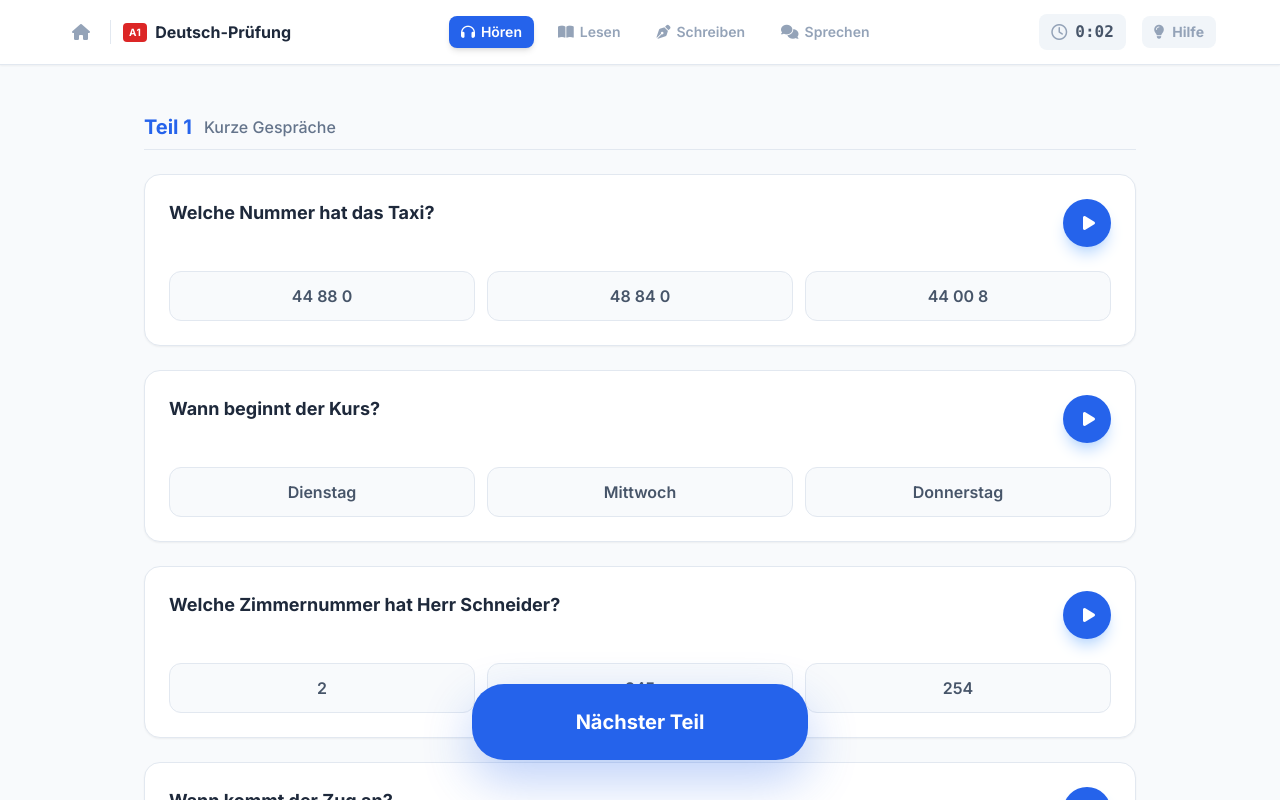
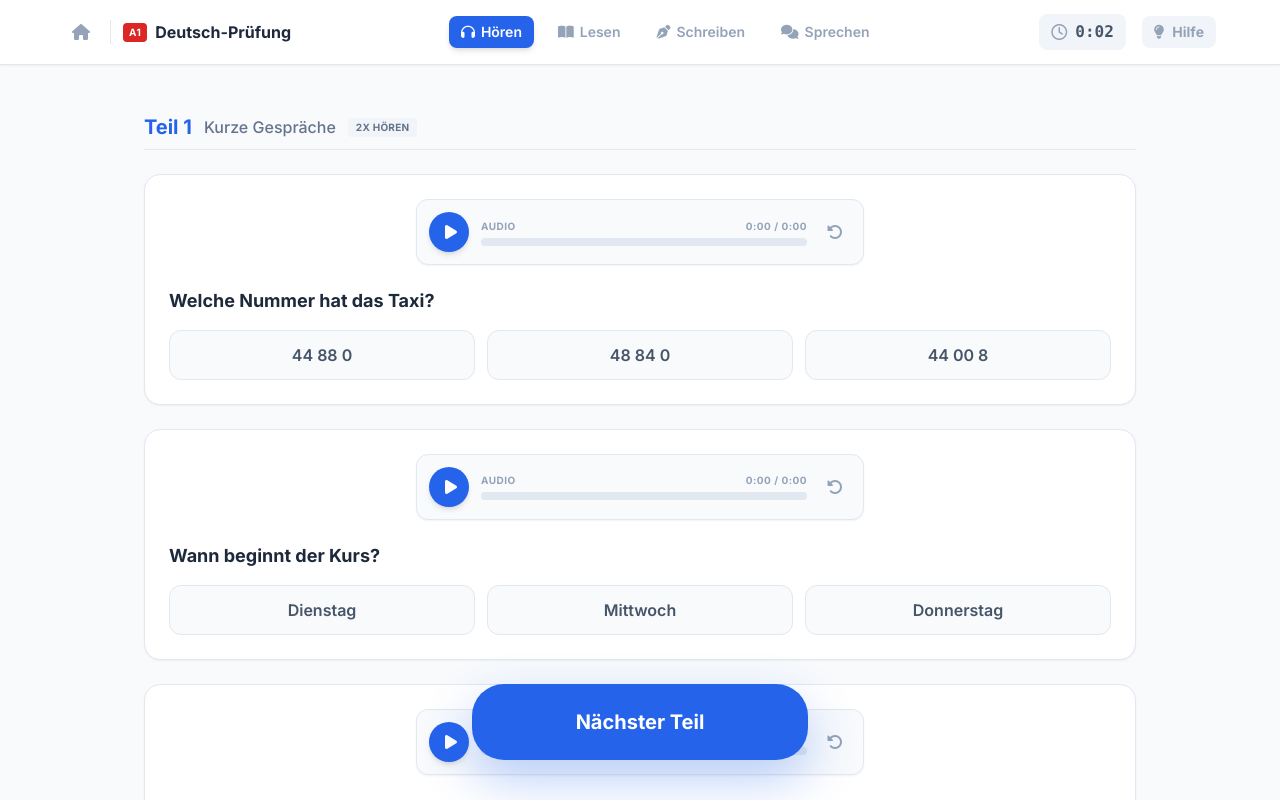
Before and after one commit to studioflowdev/deutsch-meister-a1, a React (Vite) app: page / in a window 1280 px wide. Both pictures are taken after a click on the button 442 px from the left and 586 px from the top of the page. Shown: the top 800 px of the page. Built offline with nearby package versions, Linux system fonts and the light colour scheme.

Commit message:
feat: introduce AudioPlayer component and refactor ListeningPart to use it with exam mode controls.

```diff
--- a/App.tsx
+++ b/App.tsx
@@ -224,7 +224,7 @@ const App: React.FC = () => {
     <div className="min-h-screen bg-slate-50">
       <ExamHeader currentSection={exam.section} guidanceEnabled={exam.guidanceEnabled} onToggleGuidance={() => setExam(e => ({ ...e, guidanceEnabled: !e.guidanceEnabled }))} onExit={() => setExam({ ...exam, section: ExamSection.HOME })} onNavigate={handleNavigate} timer={timer} />
       <main className="max-w-5xl mx-auto px-4 py-12 pb-32">
-        {exam.section === ExamSection.HOEREN && <ListeningPart questions={sessionContent.hoeren} answers={exam.answers} onAnswer={handleAnswer} guidanceEnabled={exam.guidanceEnabled} />}
+        {exam.section === ExamSection.HOEREN && <ListeningPart questions={sessionContent.hoeren} answers={exam.answers} onAnswer={handleAnswer} guidanceEnabled={exam.guidanceEnabled} mode={exam.mode} />}
         {exam.section === ExamSection.LESEN && (
           <div className="space-y-12">
             <div className="space-y-2">
--- a/components/AudioPlayer.tsx
+++ b/components/AudioPlayer.tsx
@@ -0,0 +1,178 @@
+import React, { useState, useRef, useEffect } from 'react';
+
+interface AudioPlayerProps {
+    src: string;
+    mode: 'full' | 'strict'; // 'strict' means limited controls
+    part: number; // 1, 2, or 3
+    onPlayStart?: () => void;
+    onPlayEnd?: () => void;
+}
+
+const AudioPlayer: React.FC<AudioPlayerProps> = ({ src, mode, part, onPlayStart, onPlayEnd }) => {
+    const [isPlaying, setIsPlaying] = useState(false);
+    const [progress, setProgress] = useState(0);
+    const [duration, setDuration] = useState(0);
+    const [playCount, setPlayCount] = useState(0);
+    const audioRef = useRef<HTMLAudioElement | null>(null);
+
+    // Rules for play limits based on Goethe-Zertifikat A1
+    // Teil 1: 2 times
+    // Teil 2: 1 time
+    // Teil 3: 2 times
+    const MAX_PLAYS = part === 2 ? 1 : 2;
+    const canPlay = mode === 'full' || playCount < MAX_PLAYS;
+
+    useEffect(() => {
+        const audio = audioRef.current;
+        if (!audio) return;
+
+        const updateProgress = () => {
+            if (audio.duration) {
+                setProgress((audio.currentTime / audio.duration) * 100);
+                setDuration(audio.duration);
+            }
+        };
+
+        const handleEnded = () => {
+            setIsPlaying(false);
+            setPlayCount(c => c + 1);
+            setProgress(100);
+            if (onPlayEnd) onPlayEnd();
+        };
+
+        audio.addEventListener('timeupdate', updateProgress);
+        audio.addEventListener('ended', handleEnded);
+        audio.addEventListener('loadedmetadata', updateProgress);
+
+        return () => {
+            audio.removeEventListener('timeupdate', updateProgress);
+            audio.removeEventListener('ended', handleEnded);
+            audio.removeEventListener('loadedmetadata', updateProgress);
+        };
+    }, [onPlayEnd]);
+
+    useEffect(() => {
+        // Reset state if source changes
+        setIsPlaying(false);
+        setProgress(0);
+        setPlayCount(0);
+    }, [src]);
+
+    const togglePlay = () => {
+        if (!audioRef.current) return;
+
+        if (isPlaying) {
+            audioRef.current.pause();
+            setIsPlaying(false);
+        } else {
+            if (!canPlay && progress === 100) return; // Prevent replay if limit reached
+
+            const playPromise = audioRef.current.play();
+            if (playPromise !== undefined) {
+                playPromise
+                    .then(() => {
+                        setIsPlaying(true);
+                        if (onPlayStart) onPlayStart();
+                    })
+                    .catch(err => console.error("Playback failed:", err));
+            }
+        }
+    };
+
+    const preventSeek = (e: React.MouseEvent) => {
+        if (mode === 'strict') {
+            e.preventDefault();
+            e.stopPropagation();
+        }
+    };
+
+    const handleSeek = (e: React.ChangeEvent<HTMLInputElement>) => {
+        if (mode === 'strict' || !audioRef.current) return;
+        const newTime = (Number(e.target.value) / 100) * duration;
+        audioRef.current.currentTime = newTime;
+        setProgress(Number(e.target.value));
+    };
+
+    const formatTime = (seconds: number) => {
+        const m = Math.floor(seconds / 60);
+        const s = Math.floor(seconds % 60);
+        return `${m}:${s.toString().padStart(2, '0')}`;
+    };
+
+    return (
+        <div className={`
+      bg-slate-50 border border-slate-200 rounded-xl p-3 flex items-center gap-3 w-full max-w-md shadow-sm select-none
+      ${!canPlay && progress === 100 ? 'opacity-50 grayscale' : ''}
+    `}>
+            <audio ref={audioRef} src={src} preload="metadata" />
+
+            {/* Play/Pause Button */}
+            <button
+                onClick={togglePlay}
+                disabled={!canPlay && progress === 100}
+                className={`
+          w-10 h-10 flex items-center justify-center rounded-full transition-all shrink-0
+          ${isPlaying
+                        ? 'bg-amber-100 text-amber-600 hover:bg-amber-200'
+                        : canPlay
+                            ? 'bg-blue-600 text-white hover:bg-blue-700 shadow-md transform hover:scale-105 active:scale-95'
+                            : 'bg-slate-200 text-slate-400 cursor-not-allowed'
+                    }
+        `}
+            >
+                <i className={`fa-solid ${isPlaying ? 'fa-pause' : mode === 'strict' && playCount >= MAX_PLAYS ? 'fa-check' : 'fa-play ml-1'}`}></i>
+            </button>
+
+            {/* Progress Bar & Time */}
+            <div className="flex-1 flex flex-col justify-center gap-1">
+                <div className="flex justify-between items-center text-[10px] uppercase font-bold text-slate-400 tracking-wider">
+                    <span>{isPlaying ? 'Playing' : playCount >= MAX_PLAYS ? 'Fertig' : 'Audio'}</span>
+                    {mode === 'full' && (
+                        <span>{formatTime(audioRef.current?.currentTime || 0)} / {formatTime(duration || 0)}</span>
+                    )}
+                    {mode === 'strict' && (
+                        <span className={playCount >= MAX_PLAYS ? 'text-green-500' : 'text-blue-500'}>
+                            {MAX_PLAYS - playCount} plays left
+                        </span>
+                    )}
+                </div>
+
+                <div className="relative h-2 w-full bg-slate-200 rounded-full overflow-hidden" onMouseDownCapture={preventSeek}>
+                    <div
+                        className="absolute top-0 left-0 h-full bg-blue-500 transition-all duration-100 ease-linear rounded-full"
+                        style={{ width: `${progress}%` }}
+                    />
+                    {mode === 'full' && (
+                        <input
+                            type="range"
+                            min="0"
+                            max="100"
+                            value={progress}
+                            onChange={handleSeek}
+                            className="absolute inset-0 w-full h-full opacity-0 cursor-pointer"
+                        />
+                    )}
+                </div>
+            </div>
+
+            {/* Replay Button (Only in Full Mode) */}
+            {mode === 'full' && (
+                <button
+                    onClick={() => {
+                        if (audioRef.current) {
+                            audioRef.current.currentTime = 0;
+                            audioRef.current.play();
+                            setIsPlaying(true);
+                        }
+                    }}
+                    className="w-8 h-8 flex items-center justify-center text-slate-400 hover:text-blue-500 transition-colors"
+                    title="Replay"
+                >
+                    <i className="fa-solid fa-rotate-left"></i>
+                </button>
+            )}
+        </div>
+    );
+};
+
+export default AudioPlayer;
--- a/components/ListeningPart.tsx
+++ b/components/ListeningPart.tsx
@@ -1,69 +1,16 @@
-
-import React, { useState } from 'react';
-import { Question } from '../types';
+import React from 'react';
+import { Question, ExamMode } from '../types';
+import AudioPlayer from './AudioPlayer';
 
 interface ListeningPartProps {
   questions: Question[];
   onAnswer: (id: string, val: any) => void;
   answers: Record<string, any>;
   guidanceEnabled: boolean;
+  mode: ExamMode;
 }
 
-const ListeningPart: React.FC<ListeningPartProps> = ({ questions, onAnswer, answers, guidanceEnabled }) => {
-  const [playingId, setPlayingId] = useState<string | null>(null);
-  const [loadingId, setLoadingId] = useState<string | null>(null);
-  const [errorId, setErrorId] = useState<string | null>(null);
-  const [audioObj, setAudioObj] = useState<HTMLAudioElement | null>(null);
-
-  const playAudio = (q: Question) => {
-    if (playingId === q.id && audioObj) {
-      audioObj.pause();
-      setPlayingId(null);
-      setAudioObj(null);
-      return;
-    }
-
-    if (audioObj) {
-      audioObj.pause();
-    }
-
-    setLoadingId(q.id);
-    setErrorId(null);
-
-    const audio = new Audio(`/audio/${q.id}.wav`);
-
-    audio.oncanplaythrough = () => {
-      setLoadingId(null);
-      audio.play().catch(e => {
-        console.error("Playback error:", e);
-        setErrorId(q.id);
-      });
-      setPlayingId(q.id);
-      setAudioObj(audio);
-    };
-
-    audio.onerror = () => {
-      console.error("Audio load error");
-      setLoadingId(null);
-      setErrorId(q.id);
-    };
-
-    audio.onended = () => {
-      setPlayingId(null);
-      setAudioObj(null);
-    };
-
-    // Fallback if canplaythrough doesn't fire quickly (sometimes happens with small local files)
-    setTimeout(() => {
-      if (audio.readyState >= 3) { // HAVE_FUTURE_DATA
-        setLoadingId(null);
-        audio.play().catch(() => { });
-        setPlayingId(q.id);
-        setAudioObj(audio);
-      }
-    }, 500);
-  };
-
+const ListeningPart: React.FC<ListeningPartProps> = ({ questions, onAnswer, answers, guidanceEnabled, mode }) => {
   const parts = [1, 2, 3];
 
   return (
@@ -80,30 +27,33 @@ const ListeningPart: React.FC<ListeningPartProps> = ({ questions, onAnswer, answ
                 ({partNum === 1 ? 'Short Conversations' : partNum === 2 ? 'Announcements' : 'Information'})
               </span>
             )}
+            <div className="bg-slate-100 px-2 py-0.5 rounded text-[10px] font-bold text-slate-500 uppercase tracking-wide ml-auto">
+              {partNum === 2 ? '1x Hören' : '2x Hören'}
+            </div>
           </div>
           <div className="grid grid-cols-1 gap-6">
+            {/* Note: In a real app we might want to sort these within the part */}
             {questions.filter(q => q.part === partNum).map(q => (
               <div key={q.id} className="bg-white rounded-2xl p-6 shadow-sm border border-slate-200 hover:border-blue-200 transition-colors">
-                <div className="flex items-start justify-between mb-6">
-                  <div className="space-y-1">
-                    <h3 className="text-lg font-bold text-slate-800">{q.prompt}</h3>
+
+                {/* Audio Player */}
+                <div className="mb-6 flex justify-center">
+                  <AudioPlayer
+                    src={`/audio/${q.id}.wav`}
+                    mode={mode === ExamMode.STRICT ? 'strict' : 'full'}
+                    part={q.part}
+                  />
+                </div>
+
+                <div className="flex items-start justify-between mb-4">
+                  <div className="space-y-1 w-full">
+                    <h3 className="text-lg font-bold text-slate-800 leading-snug">{q.prompt}</h3>
                     {guidanceEnabled && q.translation && (
                       <p className="text-slate-400 text-sm italic">Translation: {q.translation}</p>
                     )}
                   </div>
-                  <div className="flex flex-col items-center">
-                    <button
-                      onClick={() => playAudio(q)}
-                      disabled={loadingId !== null && loadingId !== q.id}
-                      className={`w-12 h-12 rounded-full flex items-center justify-center transition-all ${playingId === q.id ? 'bg-red-100 text-red-600' :
-                        errorId === q.id ? 'bg-orange-100 text-orange-600' : 'bg-blue-600 text-white shadow-lg shadow-blue-200 hover:scale-105'
-                        } disabled:opacity-50`}
-                    >
-                      {loadingId === q.id ? <i className="fa-solid fa-spinner fa-spin"></i> : playingId === q.id ? <i className="fa-solid fa-square"></i> : errorId === q.id ? <i className="fa-solid fa-triangle-exclamation"></i> : <i className="fa-solid fa-play ml-1"></i>}
-                    </button>
-                    {errorId === q.id && <span className="text-[10px] text-orange-600 font-bold mt-1">Fehler</span>}
-                  </div>
                 </div>
+
                 <div className="grid grid-cols-1 sm:grid-cols-3 gap-3">
                   {q.options?.map(opt => (
                     <button
@@ -116,6 +66,7 @@ const ListeningPart: React.FC<ListeningPartProps> = ({ questions, onAnswer, answ
                     </button>
                   ))}
                 </div>
+
                 {guidanceEnabled && (
                   <div className="mt-4 p-3 bg-emerald-50 border border-emerald-100 rounded-lg flex items-start space-x-3 text-emerald-700 text-sm">
                     <i className="fa-solid fa-lightbulb mt-1"></i>
```
